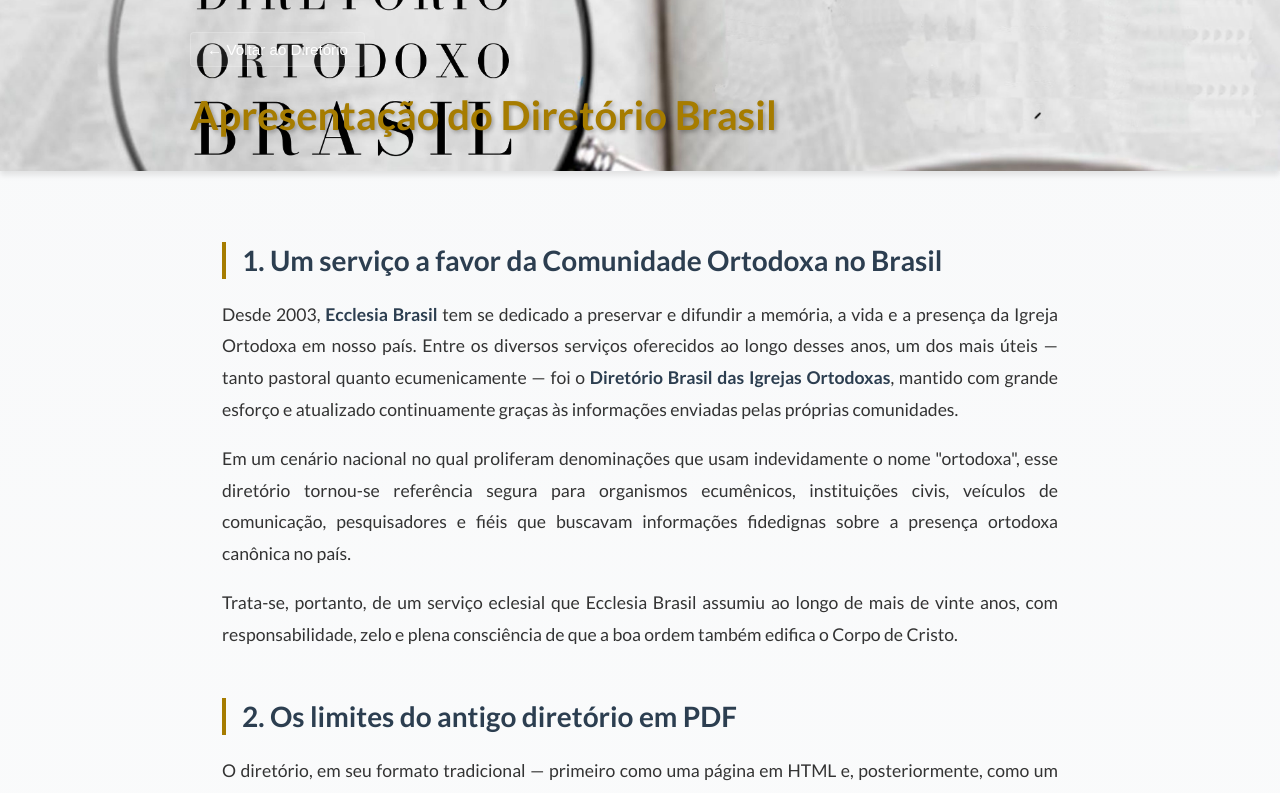
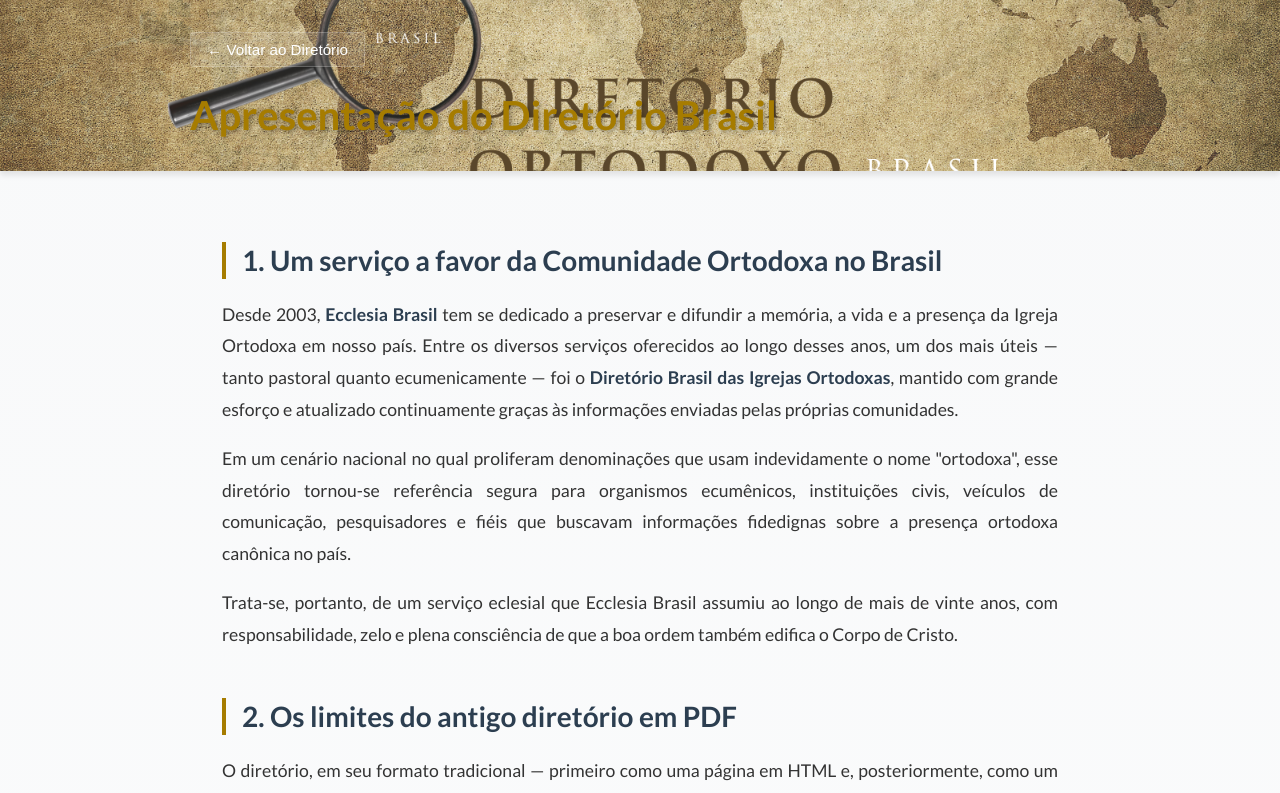
Before and after one commit to josefbruseke/diretorio-ortodoxo-frontend, a SvelteKit app: page /about in a window 1280 px wide. Shown: the top 793 px of the page. Built offline with nearby package versions, Linux system fonts and the light colour scheme.

Commit message:
fix: update header background image in main and about pages

```diff
--- a/src/routes/+page.svelte
+++ b/src/routes/+page.svelte
@@ -979,7 +979,7 @@
   }
 
   .header {
-    background: url('/capa_diretorio.jpg');
+    background: url('/capa-diretorio-3.png');
     background-size: cover;
     background-position: center 40%;
     background-repeat: no-repeat;
--- a/src/routes/about/+page.svelte
+++ b/src/routes/about/+page.svelte
@@ -156,7 +156,7 @@
   }
 
   .about-header {
-    background: url('/capa_diretorio.jpg') center/cover no-repeat;
+    background: url('/capa-diretorio-3.png') center/cover no-repeat;
     color: white;
     padding: 2rem 1rem;
     box-shadow: 0 4px 6px rgba(0, 0, 0, 0.1);
```
Also changed, not shown: static/capa-diretorio-3.png (added).
